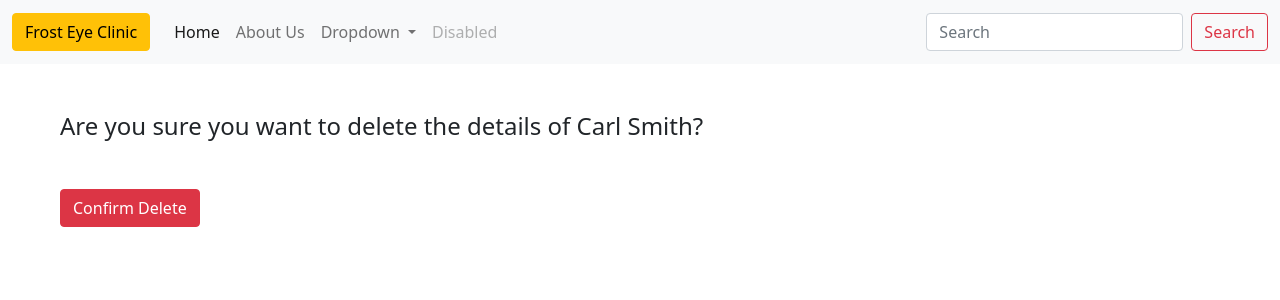
After one commit to Aifedayo/patient-data-collection-system, a Django app: page /office_app/delete_patient_detail/1/ in a window 1280 px wide. The commit adds this page. Shown: the top 300 px of the page. Run offline with Django 3.2, Linux system fonts and the light colour scheme; data comes from the database, SQL or seed files in the repository; both versions use the stored data as it was after the commit.

Commit message:
deleteview

```diff
--- a/my_dental_site/office_app/templates/base.html
+++ b/my_dental_site/office_app/templates/base.html
@@ -4,13 +4,14 @@
     <meta charset="UTF-8">
     <meta http-equiv="X-UA-Compatible" content="IE=edge">
     <meta name="viewport" content="width=device-width, initial-scale=1.0">
+    <link rel="stylesheet" href="https://cdnjs.cloudflare.com/ajax/libs/font-awesome/4.7.0/css/font-awesome.min.css">
     <link href="https://cdn.jsdelivr.net/npm/bootstrap@5.1.3/dist/css/bootstrap.min.css" rel="stylesheet" integrity="sha384-1BmE4kWBq78iYhFldvKuhfTAU6auU8tT94WrHftjDbrCEXSU1oBoqyl2QvZ6jIW3" crossorigin="anonymous">
     <script src="https://cdn.jsdelivr.net/npm/bootstrap@5.1.3/dist/js/bootstrap.bundle.min.js" integrity="sha384-ka7Sk0Gln4gmtz2MlQnikT1wXgYsOg+OMhuP+IlRH9sENBO0LRn5q+8nbTov4+1p" crossorigin="anonymous"></script>
     <title>Base DOCUMENT</title>
     <style>
         img {
           display: flex;
-          max-width: 30%;
+          max-width: 50%;
           height: auto;
         }
         a {
@@ -21,6 +22,15 @@
         }
         p {
           color:black
+        }
+        .image-left {
+          float: left;
+          width: 50%;
+        }
+
+        .dropdown-right {
+
+          float: right;
         }
     </style>
 </head>
--- /dev/null
+++ b/my_dental_site/office_app/templates/office_app/patient_confirm_delete.html
@@ -0,0 +1,15 @@
+{% extends 'base.html' %}
+
+{% block content %}
+    <div class="m-5">
+        <h4>Are you sure you want to delete the details of {{ patient.full_name }}?</h4>
+    </div>
+    <div class="m-5">
+        <form action="" method="POST">
+            {% csrf_token %}
+            <div class="col-4">
+                <button type="submit" class="btn btn-danger">Confirm Delete</button>
+            </div>
+        </form>
+    </div>
+{% endblock %}
--- a/my_dental_site/office_app/urls.py
+++ b/my_dental_site/office_app/urls.py
@@ -9,5 +9,6 @@ urlpatterns = [
     path('patient_detail/<int:patient_id>/', views.patient_vitals, name='patient_detail'),
     path('add_patient/', AddPatientFormView.as_view(), name='add_patient'),
     path('update_patient_detail/<int:pk>/', PatientUpdateView.as_view(), name='update_patient_detail'),
+    path('delete_patient_detail/<int:pk>/', PatientDeleteView.as_view(), name='delete_patient_detail'),
     path('add_patient_vitals/<int:patient_id>/', views.add_patient_vitals, name='add_patient_vitals'),
 ]
--- a/my_dental_site/office_app/views.py
+++ b/my_dental_site/office_app/views.py
@@ -4,7 +4,7 @@ from django.urls import reverse, reverse_lazy
 from django.core.exceptions import ObjectDoesNotExist
 from .models import *
 from .forms import AddPatient ,AddPatientVitals
-from django.views.generic import UpdateView, FormView, ListView
+from django.views.generic import UpdateView, FormView, ListView, DeleteView
 
 
 class HomeView(ListView):
@@ -26,6 +26,13 @@ class AddPatientFormView(FormView):
 class PatientUpdateView(UpdateView):
     model = Patient
     fields = '__all__'
+    success_url = reverse_lazy('office_app:list_patients')
+
+
+class PatientDeleteView(DeleteView):
+    # Form --> Confirm Delete Button
+    # default template name = model_confirm_delete.html
+    model = Patient
     success_url = reverse_lazy('office_app:list_patients')
 
 
```
Also changed, not shown: my_dental_site/office_app/templates/office_app/patient_list.html (+13 -5 lines), my_dental_site/db.sqlite3.
